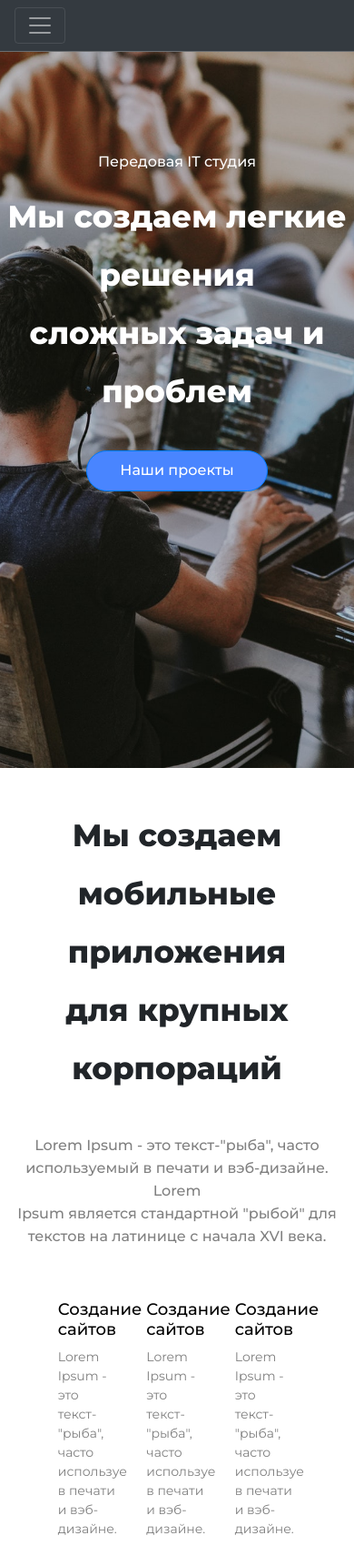
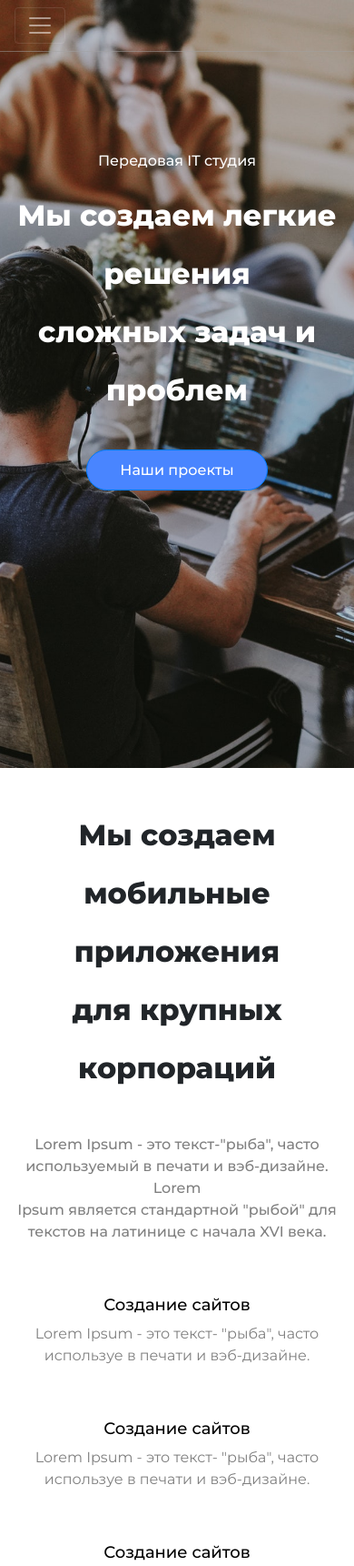
Before and after one commit to korotkir/it_studio_fronted, a plain HTML site: page index.html in a window 390 px wide. Shown: the top 1721 px of the page at 91% size. Drawn offline with nearby package versions, Linux system fonts and the light colour scheme.

Commit message:
Add files via upload
add sass

```diff
--- /dev/null
+++ b/css/style.sass
@@ -0,0 +1,111 @@
+$font-main: Montserrat, sans-serif
+
+@mixin background-main ()
+	background-size: cover
+	background-repeat: no-repeat
+	background-position: center
+
+body
+	font-family: $font-main
+	margin: 0
+	padding: 0
+
+.header
+	width: 100%
+	height: 100vh
+	left: 0px
+	top: 0px
+	background: url(../img/header2.jpeg)
+	@include background-main ()
+	text-align: center
+
+.navbar-nav
+	padding-top: 2vh
+	padding-bottom: 1vh
+
+.navbar-dark .navbar-nav .nav-link
+	color: white
+
+.navbar-custom
+	font-style: normal
+	font-weight: 500
+	font-size: 16px
+	line-height: 20px
+	width: 100%
+	left: 0px
+	top: 0
+	border-bottom-style: solid
+	border-bottom-width: 1px
+	border-bottom-color: rgba(161, 161, 161, .5)
+
+.nav-link
+	margin-right: 3vw
+
+.reverse
+	display: flex
+	justify-content: flex-end
+
+.overlay
+	height: 70vh
+	display: flex
+	text-align: center
+	color: white
+
+.title
+	margin: auto
+
+.intro
+	font-size: 16px
+	font-weight: 500
+	text-align: center
+
+.hello
+	font-weight: 800
+	line-height: 64px
+
+.btn-project
+	margin-top: 25px
+	width: 200px
+	height: 45px
+	background: #4985FF
+	box-shadow: 0px 0px 10px rgba(111, 111, 111, 0.25)
+	border-radius: 30px
+	color: white
+	font-size: 16px
+	font-weight: 500
+
+.btn-block-one
+	margin-top: 56px
+
+.block-one
+	height: 100vh
+	text-align: center
+
+.padding-block
+	padding-top: 5vh
+	margin-bottom: 40px
+
+.block-one-custom
+	text-align: left
+	font-size: 14px
+
+.grey
+	color: grey
+
+h3
+	color: black
+	font-size: 18px
+	margin-top: 5vh
+
+.block-two
+	background-color: #E5E5E5
+	background-position: center
+	margin-top: 105px
+	width: 100%
+
+
+@media (max-width: 768px)
+	.reverse
+		justify-content: center
+	h1
+		font-size: 32px
--- a/index.html
+++ b/index.html
@@ -4,6 +4,7 @@
 	<meta charset="UTF-8">
 	<meta name="viewport" content="width=device-width, initial-scale=1.0">
 	<title>Веб студия</title>
+	 <link rel="shortcut icon" href="img/fav.png" type="image/png">
 	<link href="https://fonts.googleapis.com/css2?family=Montserrat:wght@400;500;600;700;800&display=swap" rel="stylesheet">
 	<!-- CSS only -->
 	<link rel="stylesheet" href="https://stackpath.bootstrapcdn.com/bootstrap/4.5.2/css/bootstrap.min.css" integrity="sha384-JcKb8q3iqJ61gNV9KGb8thSsNjpSL0n8PARn9HuZOnIxN0hoP+VmmDGMN5t9UJ0Z" crossorigin="anonymous">
@@ -41,33 +42,37 @@
   			  </div>
 		</nav>
 		<div class="line"></div>
+
+       <div class="container">
         <div class="overlay">
         	<div class="title">
         		<p class=intro>Передовая IT студия</p>
         		<h1 class=hello>Мы создаем легкие решения </br> сложных задач и проблем</h1>
         		<button type="button" class="btn btn-primary btn-project">Наши проекты</button>
-        	</div>
         </div>
-    	</div>
     </div>
+</div>
+</div>
     <div class="block-one">
-    <div class="row justify-content-center">
-    <div class="col">
+    <div class="container">
+    <div class="row">
+    <div class="col-12">
     <h1 class="hello padding-block">Мы создаем мобильные приложения <br> для крупных корпораций</h1>
     <p class='intro grey'>Lorem Ipsum - это текст-"рыба", часто используемый в печати и вэб-дизайне. Lorem </br> Ipsum является стандартной "рыбой" для текстов на латинице с начала XVI века. </p>
     </div>
 	</div>
+	</div>
 	<div class="container">
 	<div class="row justify-content-center grey block2-custom">
-    <div class="col-3">
+    <div class="col-12 col-md-4">
     	<h3>Создание сайтов</h3>
     	<p>Lorem Ipsum - это текст- "рыба", часто используе в печати и вэб-дизайне.</p>
     </div>
-    <div class="col-3">
+    <div class="col-12 col-md-4">
     	<h3>Создание сайтов</h3>
     	<p>Lorem Ipsum - это текст- "рыба", часто используе в печати и вэб-дизайне.</p>
     </div>
-    <div class="col-3">
+    <div class="col-12 col-md-4">
     	<h3>Создание сайтов</h3>
     	<p>Lorem Ipsum - это текст- "рыба", часто используе в печати и вэб-дизайне.</p>
     </div>
@@ -76,7 +81,8 @@
     	<div class="col"><button type="button" class="btn btn-primary btn-project btn-block-one">Все услуги</button></div>
     </div>
     </div>
+</div>
+
 	<script src='js/script.js'></script>
-	<!--<div class="block2"></div>-->
 </body>
 </html>
--- a/js/script.js
+++ b/js/script.js
@@ -1,4 +1,4 @@
-if (document.documentElement.clientWidth < 768) {
-	alert('<768');
-	document.querySelector('.navbar').classList.add("bg-dark");
-};
+// if (document.documentElement.clientWidth < 768) {
+// 	alert('');
+// 	document.querySelector('.navbar').classList.add("bg-dark");
+// };
```
Also changed, not shown: css/style.css, img/fav.png (added), img/header2.jpeg (added), 2 other files.
